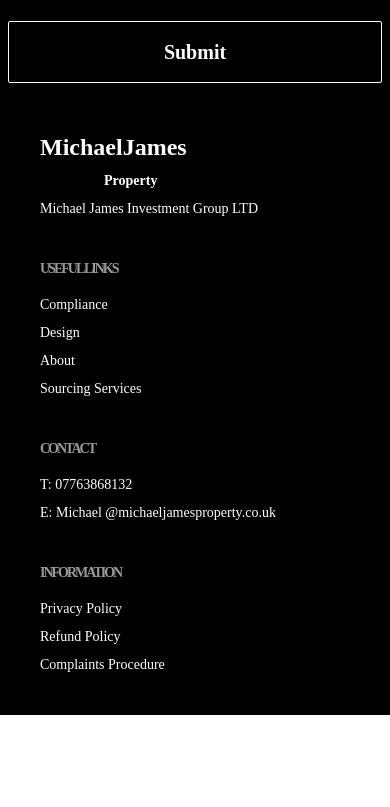
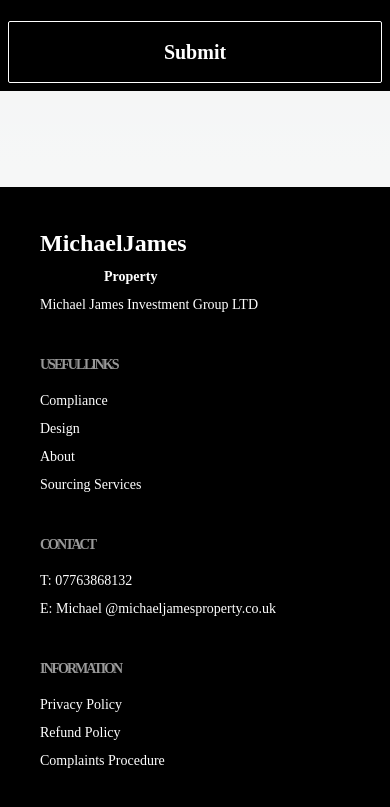
Before and after one commit to shar27/michaeljames, a Next.js app: page /About in a window 390 px wide. Shown: the part 2100-2907 px from the top of the page. Before the commit the page ends 2815 px from the top, so only its background shows below. Built offline with nearby package versions, Linux system fonts and the light colour scheme; a web font is replaced by a local one.

Commit message:
Update Footer.jsx

```diff
--- a/src/app/components/Footer.jsx
+++ b/src/app/components/Footer.jsx
@@ -2,13 +2,13 @@
 
 function Footer() {
   return (
-    <footer className="footer bg-black text-white  p-10">
+    <footer className="footer bg-black text-white  p-10 mt-24 lg:mt-0">
   <aside>
   <p className="text-2xl font-bold">MichaelJames</p>
     <p className="text-sm text-center font-bold ml-16">Property</p>
 
 
-    <p>
+    <p className="text-sm text-wrap">
     Michael James Investment Group LTD
       <br />
 
```
